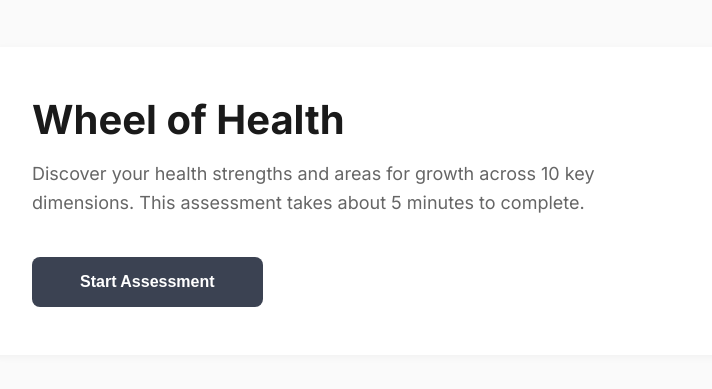
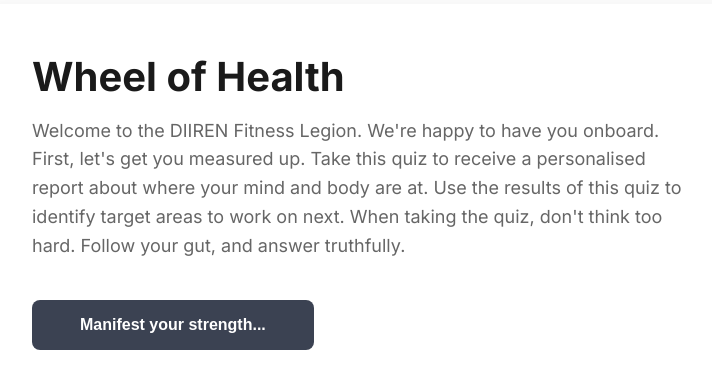
Before and after one commit to Kita-Uji/Wheel-of-Health, a React (Vite) app: page / in a window 1280 px wide. Shown: the part 199-588 px from the top of the page, without its empty margins (276-988 px from the left). Built offline with nearby package versions, Linux system fonts and the light colour scheme.

Commit message:
Text changes on front page

```diff
--- a/src/App.jsx
+++ b/src/App.jsx
@@ -17,11 +17,12 @@
             <div className="quiz-box">
                 <h1 className="start-title">Wheel of Health</h1>
                 <p className="start-subtitle">
-                    Discover your health strengths and areas for growth across 10 key dimensions.
-                    This assessment takes about 5 minutes to complete.
+                    Welcome to the DIIREN Fitness Legion. We're happy to have you onboard. First, let's get you measured up. Take this quiz to receive a personalised report about where your mind and body are at. Use the results of this quiz to identify target areas to work on next.
+
+When taking the quiz, don't think too hard. Follow your gut, and answer truthfully.
                 </p>
                 <button className="next-button" onClick={onStart}>
-                    Start Assessment
+                    Manifest your strength...
                 </button>
             </div>
         </div>
```
